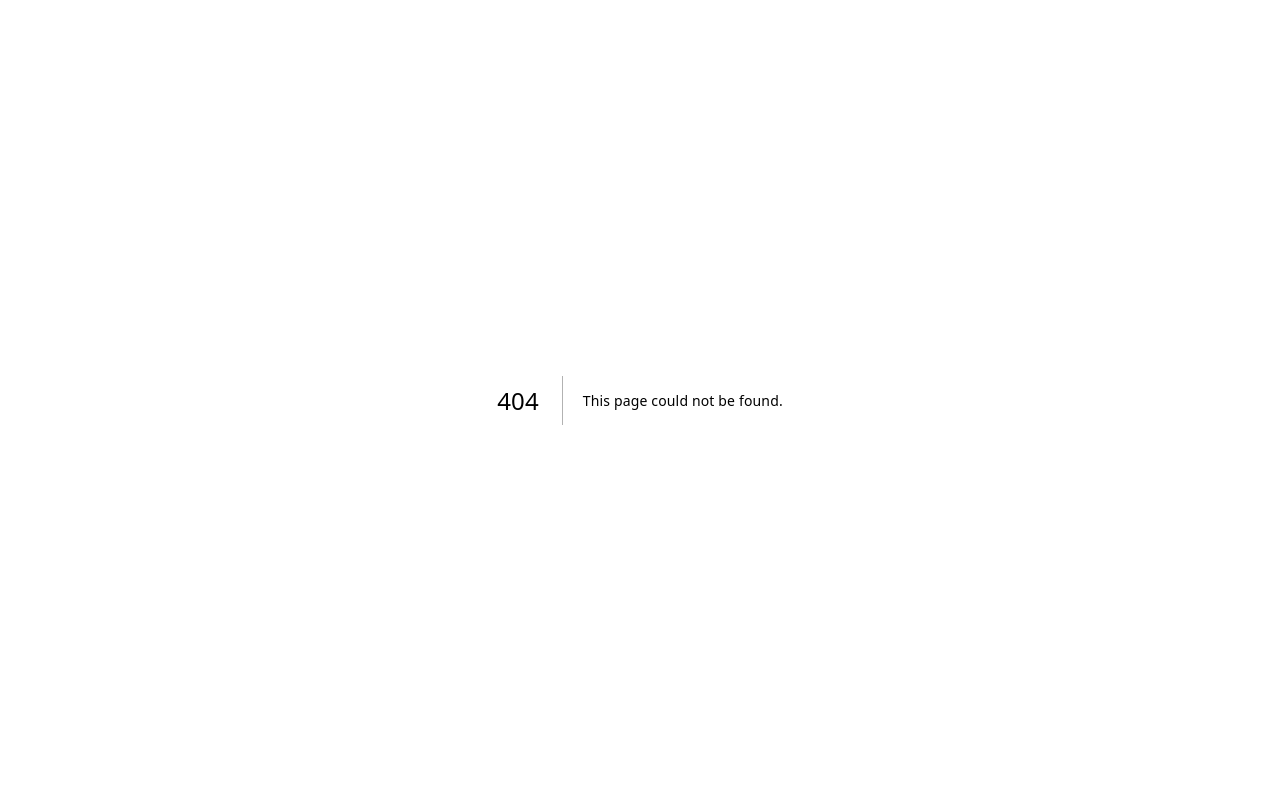
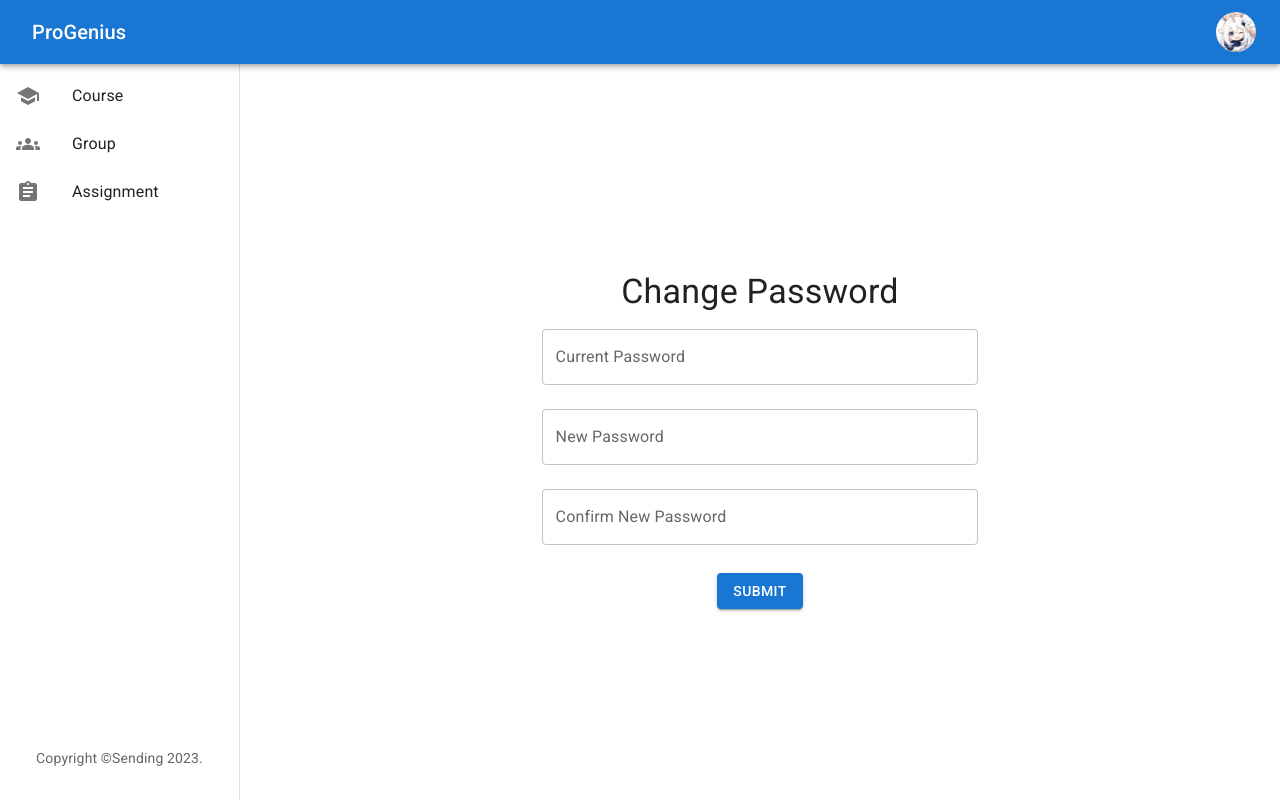
Before and after one commit to SUSTechOOAD2023/OOAD-FrontEnd, a Next.js app: page /dashboard/setting/changePassword in a window 1280 px wide. Before the commit this address had no page. Built offline with nearby package versions, Linux system fonts and the light colour scheme; no server answers.

Commit message:
add change password page

```diff
--- a/src/app/dashboard/ProfileTip.tsx
+++ b/src/app/dashboard/ProfileTip.tsx
@@ -33,7 +33,7 @@ export default function ProfileTip() {
     <Stack>
       <List sx={{ paddingTop: 0 }}>
         <ListItem disablePadding>
-          <ListItemButton>
+          <ListItemButton component={Link} href={'/dashboard/setting'}>
             <ListItemIcon sx={{ minWidth: 36 }}>
               <SettingsIcon />
             </ListItemIcon>
--- a/src/app/dashboard/course/[courseId]/page.tsx
+++ b/src/app/dashboard/course/[courseId]/page.tsx
@@ -12,7 +12,8 @@ import {
     IconButton,
     TextField,
     Button,
-    ButtonGroup
+    ButtonGroup,
+    Grid
 } from '@mui/material';
 import ExpandMoreIcon from '@mui/icons-material/ExpandMore';
 import EditIcon from '@mui/icons-material/Edit';
--- /dev/null
+++ b/src/app/dashboard/setting/changePassword/page.tsx
@@ -0,0 +1,69 @@
+'use client'
+import { Box, Button, TextField, Typography } from '@mui/material';
+import React, { useState } from 'react';
+
+export default function ChangePassword() {
+    const [currentPassword, setCurrentPassword] = useState('');
+    const [newPassword, setNewPassword] = useState('');
+    const [confirmPassword, setConfirmPassword] = useState('');
+
+    const handleCurrentPasswordChange = (event) => {
+        setCurrentPassword(event.target.value);
+    };
+
+    const handleNewPasswordChange = (event) => {
+        setNewPassword(event.target.value);
+    };
+
+    const handleConfirmPasswordChange = (event) => {
+        setConfirmPassword(event.target.value);
+    };
+
+    const handleSubmit = () => {
+        // Implement password change logic here
+        console.log("Password changed to:", newPassword);
+    };
+
+    return (
+        <Box display="flex" flexDirection="column" alignItems="center" width="60%" margin="auto">
+            <Typography variant="h4" marginTop={2}>
+                Change Password
+            </Typography>
+            <TextField
+                variant="outlined"
+                margin="normal"
+                label="Current Password"
+                type="password"
+                value={currentPassword}
+                onChange={handleCurrentPasswordChange}
+                style={{ width: '70%' }}
+            />
+            <TextField
+                variant="outlined"
+                margin="normal"
+                label="New Password"
+                type="password"
+                value={newPassword}
+                onChange={handleNewPasswordChange}
+                style={{ width: '70%' }}
+            />
+            <TextField
+                variant="outlined"
+                margin="normal"
+                label="Confirm New Password"
+                type="password"
+                value={confirmPassword}
+                onChange={handleConfirmPasswordChange}
+                style={{ width: '70%' }}
+            />
+            <Button
+                variant="contained"
+                color="primary"
+                onClick={handleSubmit}
+                style={{ marginTop: '20px' }}
+            >
+                Submit
+            </Button>
+        </Box>
+    );
+}
```
Also changed, not shown: src/app/dashboard/setting/page.tsx (added, +19 -0 lines).
